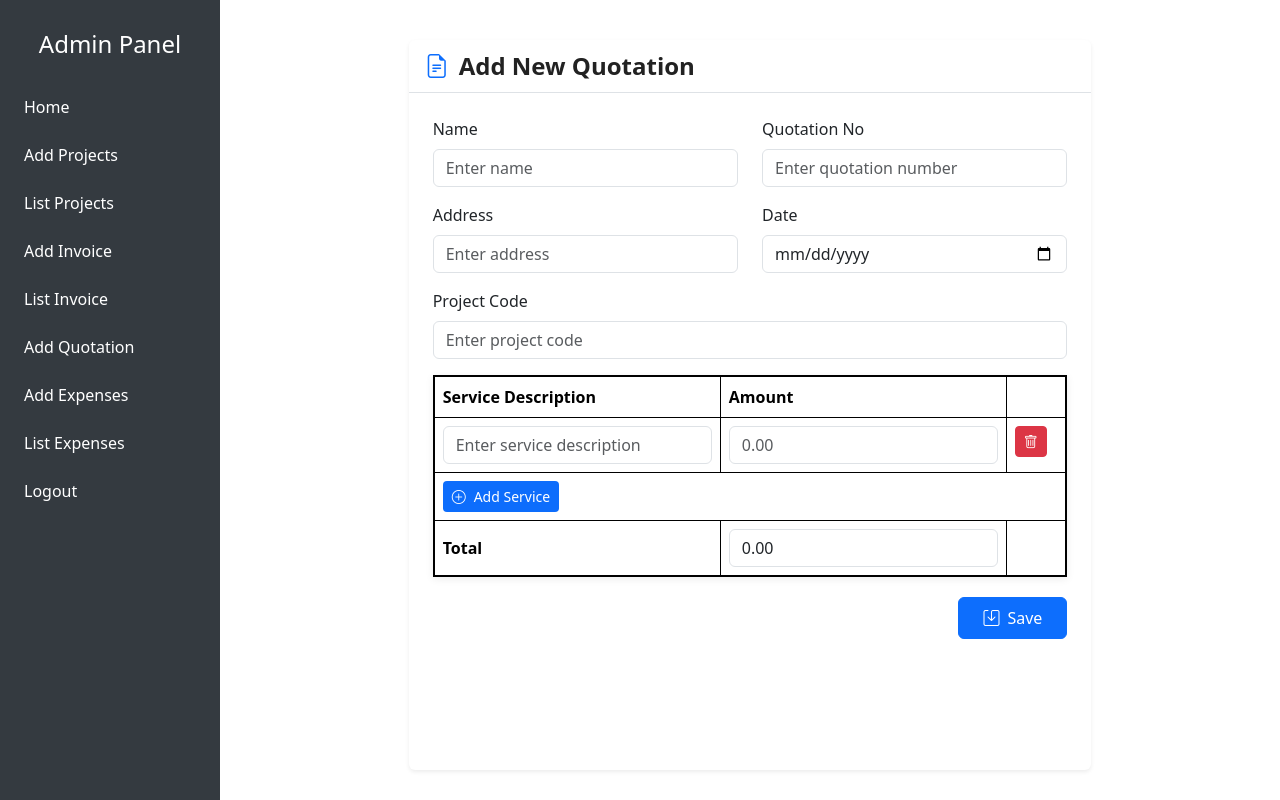
After one commit to YasithRuwantha/Admin-panel-final, a CodeIgniter app: the page made by application/views/add_quotation.php in a window 1280 px wide. The commit adds this page. Run offline with CodeIgniter, Linux system fonts and the light colour scheme.

Commit message:
feat : added add Quotation page ;

```diff
--- a/application/config/routes.php
+++ b/application/config/routes.php
@@ -57,5 +57,6 @@ $route['project/list'] = 'project/list';
 $route['invoice/add_invoice'] = 'invoice/add_invoice';
 $route['invoice/list'] = 'invoice/list';
 $route['invoice/receive_payment'] = 'invoice/receive_payment';
+$route['quote/add'] = 'quote/add';
 $route['404_override'] = '';
 $route['translate_uri_dashes'] = FALSE;
--- /dev/null
+++ b/application/views/add_quotation.php
@@ -0,0 +1,124 @@
+<!DOCTYPE html>
+<html lang="en">
+<head>
+    <meta charset="UTF-8">
+    <title>Add Quotation</title>
+    <link rel="stylesheet" href="https://cdn.jsdelivr.net/npm/bootstrap@5.3.2/dist/css/bootstrap.min.css">
+</head>
+<body>
+<div class="d-flex">
+    <?php $this->load->view('sidebar'); ?>
+    <div class="container-fluid" style="margin-left:220px; padding-top:40px;">
+        <div class="row justify-content-center">
+            <div class="col-xl-8 col-lg-10 col-md-11">
+                <div class="card shadow-sm border-0" style="background:#fff; min-height:730px; width:100%; max-width:1100px; margin:auto;">
+                    <div class="card-header d-flex align-items-center border-bottom" style="border-radius:0.5rem 0.5rem 0 0; background:#fff;">
+                        <i class="bi bi-file-earmark-text" style="font-size:1.5rem;margin-right:10px;color:#0d6efd;"></i>
+                        <h4 class="mb-0" style="color:#222;font-weight:600;">Add New Quotation</h4>
+                    </div>
+                    <div class="card-body p-4">
+                        <?php if($this->session->flashdata('success')): ?>
+                            <div class="alert alert-success mb-3"><?php echo $this->session->flashdata('success'); ?></div>
+                        <?php endif; ?>
+                        <?php if($this->session->flashdata('error')): ?>
+                            <div class="alert alert-danger mb-3"><?php echo $this->session->flashdata('error'); ?></div>
+                        <?php endif; ?>
+                        <form method="post">
+                            <div class="row mb-3">
+                                <div class="col-md-6">
+                                    <label class="form-label">Name</label>
+                                    <input type="text" name="name" class="form-control" required placeholder="Enter name">
+                                </div>
+                                <div class="col-md-6">
+                                    <label class="form-label">Quotation No</label>
+                                    <input type="text" name="quotation_no" class="form-control" required placeholder="Enter quotation number">
+                                </div>
+                            </div>
+                            <div class="row mb-3">
+                                <div class="col-md-6">
+                                    <label class="form-label">Address</label>
+                                    <input type="text" name="address" class="form-control" required placeholder="Enter address">
+                                </div>
+                                <div class="col-md-6">
+                                    <label class="form-label">Date</label>
+                                    <input type="date" name="quote_date" class="form-control" required>
+                                </div>
+                            </div>
+                            <div class="mb-3">
+                                <label class="form-label">Project Code</label>
+                                <input type="text" name="project_code" class="form-control" required placeholder="Enter project code">
+                            </div>
+                            <div class="mb-3">
+                                <table class="table table-bordered" id="services-table" style="background:#f8f9fa;border:2px solid #000;box-shadow:0 2px 8px rgba(0,0,0,0.08);margin-bottom:20px;">
+                                    <thead>
+                                        <tr style="background:#f8f9fa;">
+                                            <th>Service Description</th>
+                                            <th>Amount</th>
+                                            <th style="width:60px;"></th>
+                                        </tr>
+                                    </thead>
+                                    <tbody>
+                                        <tr>
+                                            <td><input type="text" name="description[]" class="form-control" required placeholder="Enter service description"></td>
+                                            <td><input type="number" step="0.01" name="amount[]" class="form-control amount-input" required placeholder="0.00"></td>
+                                            <td><button type="button" class="btn btn-danger btn-sm remove-row"><i class="bi bi-trash"></i></button></td>
+                                        </tr>
+                                    </tbody>
+                                    <tfoot>
+                                        <tr>
+                                            <td colspan="3"><button type="button" class="btn btn-sm" id="add-row" style="background:#0d6dfc;color:#fff;"><i class="bi bi-plus-circle me-2"></i>Add Service</button></td>
+                                        </tr>
+                                        <tr>
+                                            <td style="font-weight:bold;">Total</td>
+                                            <td><input type="number" step="0.01" name="total" class="form-control" readonly value="0" id="total"></td>
+                                            <td></td>
+                                        </tr>
+                                    </tfoot>
+                                </table>
+                            </div>
+                            <div class="d-flex justify-content-end">
+                                <button type="submit" class="btn btn-primary px-4 py-2"><i class="bi bi-save me-2"></i>Save</button>
+                            </div>
+                        </form>
+                    </div>
+                </div>
+            </div>
+        </div>
+    </div>
+</div>
+<!-- Bootstrap Icons -->
+<link rel="stylesheet" href="https://cdn.jsdelivr.net/npm/bootstrap-icons@1.10.5/font/bootstrap-icons.css">
+<script src="https://cdn.jsdelivr.net/npm/bootstrap@5.3.2/dist/js/bootstrap.bundle.min.js"></script>
+<script>
+    function updateTotal() {
+        let total = 0;
+        document.querySelectorAll('.amount-input').forEach(function(input) {
+            let val = parseFloat(input.value);
+            if (!isNaN(val)) total += val;
+        });
+        document.getElementById('total').value = total.toFixed(2);
+    }
+    document.getElementById('add-row').addEventListener('click', function() {
+        let tbody = document.querySelector('#services-table tbody');
+        let row = document.createElement('tr');
+        row.innerHTML = '<td><input type="text" name="description[]" class="form-control" required placeholder="Enter service description"></td>' +
+                        '<td><input type="number" step="0.01" name="amount[]" class="form-control amount-input" required placeholder="0.00"></td>' +
+                        '<td><button type="button" class="btn btn-danger btn-sm remove-row"><i class="bi bi-trash"></i></button></td>';
+        tbody.appendChild(row);
+    });
+    document.querySelector('#services-table').addEventListener('input', function(e) {
+        if (e.target.classList.contains('amount-input')) {
+            updateTotal();
+        }
+    });
+    document.querySelector('#services-table').addEventListener('click', function(e) {
+        if (e.target.classList.contains('remove-row')) {
+            let row = e.target.closest('tr');
+            row.parentNode.removeChild(row);
+            updateTotal();
+        }
+    });
+    updateTotal();
+</script>
+</body>
+</html>
--- a/application/views/sidebar.php
+++ b/application/views/sidebar.php
@@ -26,8 +26,7 @@
     <a href="<?php echo site_url('project/list'); ?>" class="<?php echo (uri_string() == 'project/list') ? 'active' : ''; ?>">List Projects</a>
     <a href="<?php echo site_url('invoice/add_invoice'); ?>" class="<?php echo (uri_string() == 'invoice/add_invoice') ? 'active' : ''; ?>">Add Invoice</a>
     <a href="<?php echo site_url('invoice/list'); ?>" class="<?php echo (uri_string() == 'invoice/list') ? 'active' : ''; ?>">List Invoice</a>
-    <a href="#">Add Quotation</a>
-    <a href="#">List Quotation</a>
+    <a href="<?php echo site_url('quote/add'); ?>" class="<?php echo (uri_string() == 'quote/add') ? 'active' : ''; ?>">Add Quotation</a>
     <a href="#">Add Expenses</a>
     <a href="#">List Expenses</a>
     <a href="<?php echo site_url('auth/logout'); ?>">Logout</a>
```
Also changed, not shown: application/models/Quote_model.php (added, +41 -0 lines).
